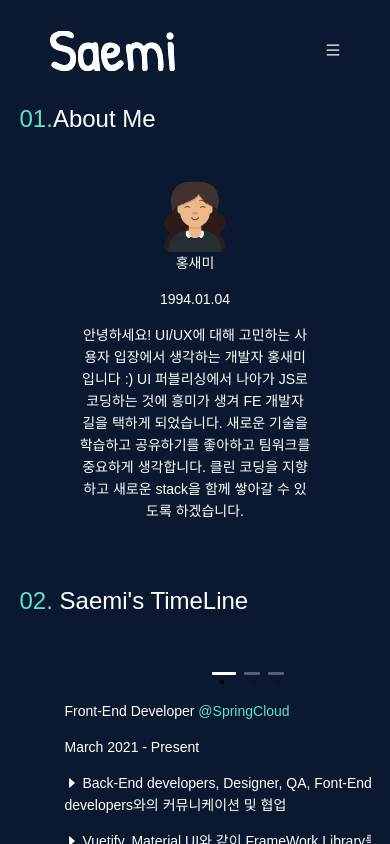
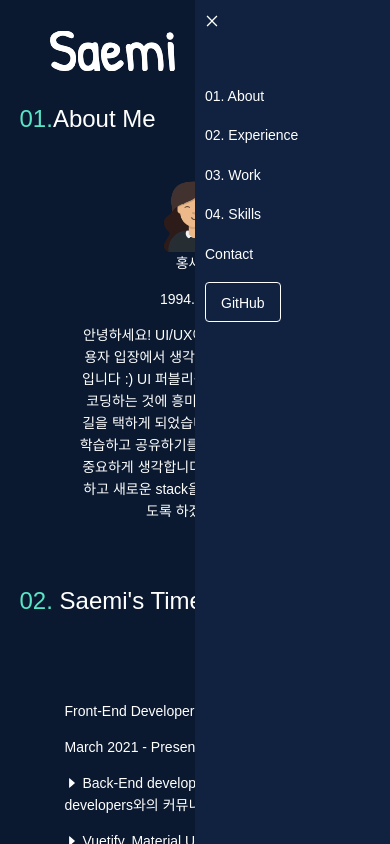
Before and after one commit to Saemi-H/new_profile_early_2022, a React (Create React App) app: page /main in a window 390 px wide. Both pictures are taken after a click on the element 333 px from the left and 50 px from the top of the page. Shown: the top 844 px of the page. Built offline with nearby package versions, Linux system fonts and the light colour scheme; a web font is replaced by a local one.

Commit message:
feat: completed responsive

```diff
--- a/src/AppBar/AppBar.js
+++ b/src/AppBar/AppBar.js
@@ -87,7 +87,9 @@ const GoToButton = ({name, address}) => {
 const ClickLogo = () => {
     return(
         <div>
+            <Link to="/">
             <img src={Logo} alt="logo" />
+            </Link>
         </div>
     )
 }
@@ -95,11 +97,11 @@ const ClickLogo = () => {
 const ResponsiveAppBar = () => {
     const dispatch = useDispatch();
 
-    const open = (state) =>{
-        dispatch({type: "OPENMENU"})
+    const open = () =>{
+        dispatch({type: "OPENMENU", payload: true})
     }
     return(
-        <div onClick={open}>
+        <div style={{cursor: "pointer"}} onClick={open}>
             <MenuOutlined />
         </div>
     )
--- a/src/AppBar/ResponsiveAppBar.js
+++ b/src/AppBar/ResponsiveAppBar.js
@@ -1,5 +1,6 @@
-import React from 'react'
-import { useDispatch } from 'react-redux';
+import React, { useEffect, useState } from 'react'
+import {Link} from "react-router-dom"
+import { useDispatch, useSelector } from 'react-redux';
 
 import styled from "styled-components";
 
@@ -9,24 +10,85 @@ const StyledAppBarContainer = styled.div`
     height: 100vh;
     width: 50vw;
     background-color: #112240;
+    position: fixed;
+    top: 0;
+    right: 0;
+    z-index: 99;
+    padding: 10px;
+    box-sizing: border-box;
+    .app-menu-list{
+        list-style: none;
+        margin-top: 30%;
+        > li{
+            text-align: left;
+            margin-bottom: 10%;
+            cursor: pointer;
+            &:hover{
+            color: #59e5c7;
+        }
+        }
+    }
 `;
+const StyledButton = styled.button`
+    background-color: transparent;
+    height: 40px;
+    line-height: 40px;
+    border: 1px solid #fff;
+    padding: 0 15px;
+    border-radius: 4px;
+    &:hover{
+        border-color: #59e5c7;
+    }
+    > .link-style{
+        color: #fff;
+        &:hover{
+            color: #59e5c7;
+        }
+    }
+`;
+const GoToButton = ({name, address}) => {
+    return(
+      <StyledButton>
+      <Link
+      to="#"
+      onClick={(e) => {
+        window.location.href = address;
+        e.preventDefault();
+      }}
+      className='link-style'
+      >
+        {name}
+      </Link>
+      </StyledButton>
+    )
+  }
 
-const CloseButton = () =>{
+const CloseButton = ({setMenuState}) =>{
+    const dispatch = useDispatch();
+
+    const handleClose = () => {
+        setMenuState(false);
+        dispatch({type: "OPENMENU", payload: false})
+    }
     return(
-        <div>
+        <div style={{textAlign: 'left', cursor: "pointer"}} onClick={handleClose}>
             <CloseOutlined style={{color: "#fff"}} />
         </div>
     )
 }
 
 const ResponsiveAppBar = () => {
-    const dispatch = useDispatch();
-  const GetId = (id) =>{
+const openState = useSelector((state) => state.menuReducer.menuOpen);
+const [menuState, setMenuState] = useState(openState);
+const dispatch = useDispatch();
+
+    const GetId = (id) =>{
     dispatch({type: "CLICKEDMENU", payload: id})
   }
+
   return (
-    <StyledAppBarContainer>
-        <CloseButton />
+    menuState && <StyledAppBarContainer>
+        <CloseButton setMenuState={setMenuState}/>
         <div>
         <ul className='app-menu-list'>
                 <li onClick={()=>GetId(0)}>
@@ -45,12 +107,11 @@ const ResponsiveAppBar = () => {
                     Contact
                 </li>
                 <li>
-                   <ResumeButton />
+                <GoToButton name={"GitHub"} address={"https://github.com/hsm0104"} />
                 </li>
             </ul>
         </div>
     </StyledAppBarContainer>
   )
 }
-
 export default ResponsiveAppBar
--- a/src/MainPage.js
+++ b/src/MainPage.js
@@ -10,10 +10,13 @@ import IntroIndex from './Intro/IntroIndex';
 import ProjectsIndex from './Projects/ProjectsIndex';
 import Skills from './Skills/Skills';
 import WorkIndex from './Work/WorkIndex';
+import ResponsiveAppBar from './AppBar/ResponsiveAppBar';
 
 function MainPage() {
     const offsetArray = useSelector((state) => state.menuReducer.offsetTop)
     const selectedId = useSelector((state) => state.menuReducer.clickedId)
+    const openState = useSelector((state) => state.menuReducer.menuOpen);
+
     const getOffsetTop = offsetArray.find(offsetTop => offsetTop.id === selectedId)
 
     const GoToTop = () => {
@@ -21,22 +24,17 @@ function MainPage() {
         top: getOffsetTop.top,
         behavior: "smooth",
       })
-      setMenuState(false);
     }
     useEffect(()=>{
       GoToTop();
+
     }, [selectedId])
 
-      const [menuState, setMenuState] = useState(false);
-      const openMenu = (state) =>{
-        setMenuState(state);
-      }
-      const closeMenu = (state) =>{
-        setMenuState(state);
-    }
+
   return (
     <>
     <AppBar/>
+    {openState&& <ResponsiveAppBar />}
       <div className='content'>
         <IntroIndex />
         <WorkIndex />
--- a/src/redux/reducers/menuReducers.js
+++ b/src/redux/reducers/menuReducers.js
@@ -9,7 +9,7 @@ export default function menuReducer(state = initialState, action){
         case "OPENMENU":
             return{
                 ...state,
-                menuOpen: !state.menuOpen
+                menuOpen: action.payload
             }
         case "SAVEOFFSETTOP":
             return{
```
